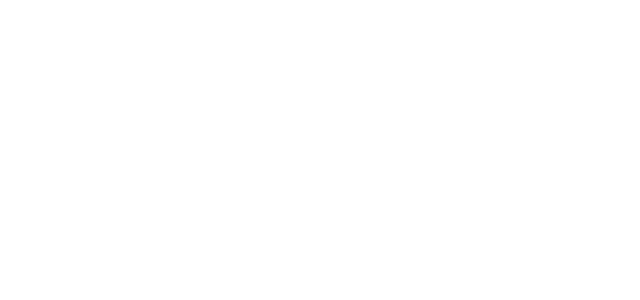
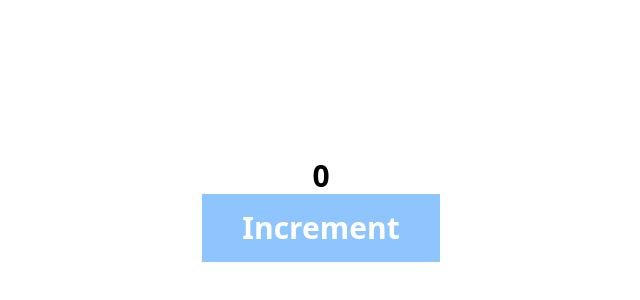
Before and after one commit to riteshpatidar08/React-TR3, a React (Vite) app: page / in a window 1280 px wide. Shown: the part 190-490 px from the top of the page, without its empty margins (319-959 px from the left). Built offline with nearby package versions, Linux system fonts and the light colour scheme.

Commit message:
udpated till the redux toolkit

```diff
--- a/src/App.jsx
+++ b/src/App.jsx
@@ -1,9 +1,18 @@
 import React from 'react'
+import { useSelector  , useDispatch} from 'react-redux'
+import { increment } from './redux/slices/CounterSlice'
+function App() {
+const {count} = useSelector((state)=>state.count)
+const dispatch = useDispatch()
 
-function App() {
+const handleIncrement = () => {
+  dispatch(increment())
+}
   return (
-    <div>
-
+    <div className='font-bold text-3xl flex h-screen items-center justify-center flex-col'>
+      <h1>{count}</h1>
+       {/* //replace this with count state variable */}
+       <button  onClick={handleIncrement} className='px-10 py-4 bg-blue-300 text-white font-bold'>Increment</button>
     </div>
   )
 }
--- a/src/redux/slices/CounterSlice.js
+++ b/src/redux/slices/CounterSlice.js
@@ -2,7 +2,7 @@
 
 const counterSlice = createSlice({
   name: 'counter',
-  initialState: { count: 0 },
+  initialState: { count: 0},
   reducers: {
     increment: (state, action) => {
       return { count: state.count + 1 };
```
